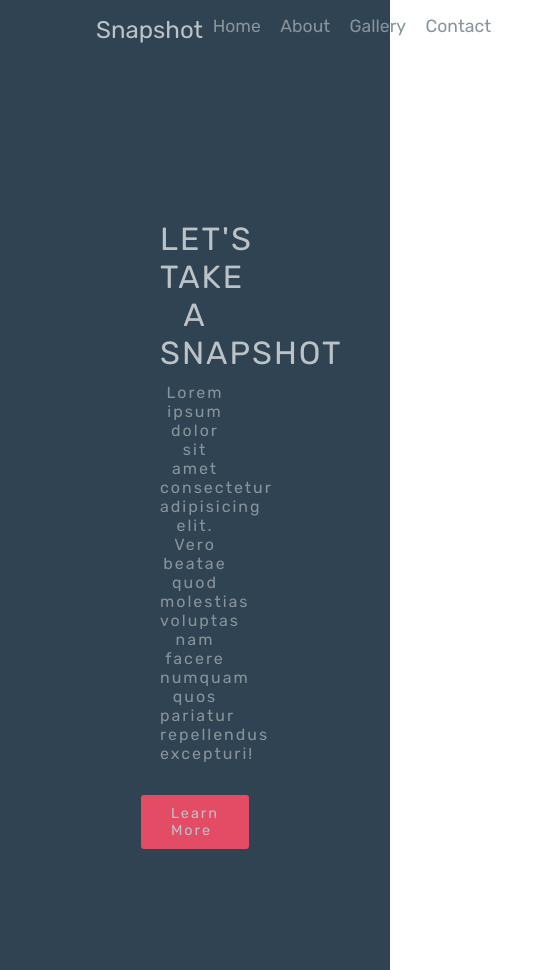
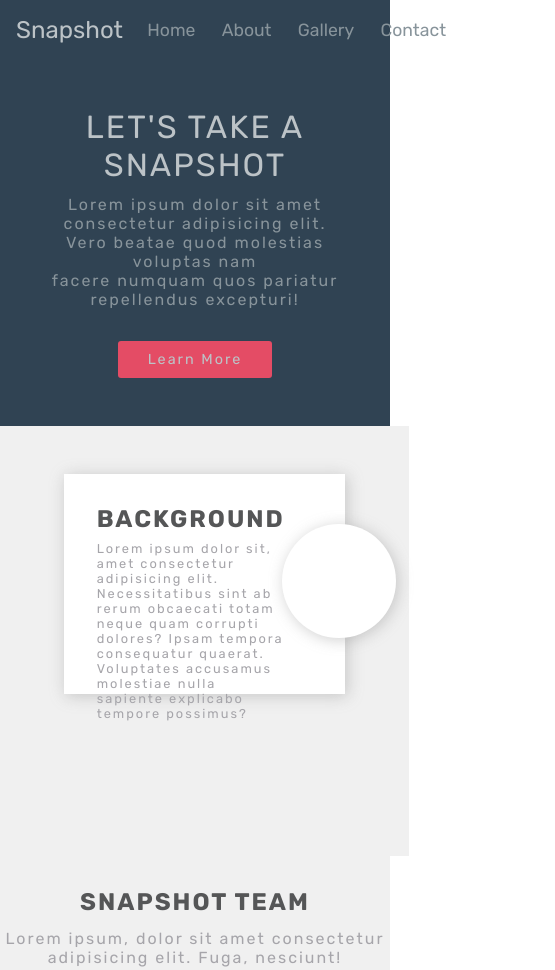
Before and after one commit to CDiala/responsive_website, a plain HTML site: page index.html in a window 390 px wide. Shown: the top 970 px of the page, 555 px wide, since content can reach past the window. Drawn offline with Linux system fonts and the light colour scheme.

Commit message:
navbar, and hero sections now responsive on mobile

```diff
--- a/styles.css
+++ b/styles.css
@@ -1,10 +1,10 @@
-@import url('https://fonts.googleapis.com/css2?family=Rubik:wght@400;700&display=swap');
+@import url("https://fonts.googleapis.com/css2?family=Rubik:wght@400;700&display=swap");
 
 * {
   margin: 0;
   padding: 0;
   box-sizing: border-box;
-    font-family: 'Rubik', sans-serif;
+  font-family: "Rubik", sans-serif;
 }
 
 div.nav-bar {
@@ -34,7 +34,7 @@ ul li {
 
 ul li a {
   text-decoration: none;
-    color: #88949B;
+  color: #88949b;
   padding: 0.5vw;
 }
 
@@ -64,7 +64,7 @@ div.hero-content-heading h3 {
 div.hero-content-heading p {
   text-align: center;
   padding-top: 0.7rem;
-    color: #88949B;
+  color: #88949b;
   font-size: 1rem;
   letter-spacing: 2px;
   font-weight: 300;
@@ -78,7 +78,7 @@ div.hero-content-btn {
 }
 
 div.hero-content-btn a {
-    background: #E44C65;
+  background: #e44c65;
   text-decoration: none;
   color: #bcc3c7;
   font-size: 0.9rem;
@@ -113,7 +113,7 @@ div.background h4 {
 }
 
 div.background p {
-    color: #A6A5AA;
+  color: #a6a5aa;
   padding-left: 2rem;
   font-size: 0.8rem;
   letter-spacing: 2px;
@@ -144,7 +144,7 @@ div.snapshot-team h2 {
 }
 
 div.snapshot-team p {
-    color: #A6A5AA;
+  color: #a6a5aa;
   font-size: 1rem;
   letter-spacing: 2px;
   padding-top: 0.8rem;
@@ -186,7 +186,7 @@ div.box3 {
 div.box3 h5 {
   text-align: center;
   padding-top: 2rem;
-    color: #E44C65;
+  color: #e44c65;
   font-size: 1rem;
 }
 
@@ -198,13 +198,12 @@ div.circle {
   border-radius: 50%;
   background: #bcc3c7;
   margin-top: 2rem;
-
 }
 
 div.box1 h5 {
   text-align: center;
   padding-top: 2rem;
-    color: #E44C65;
+  color: #e44c65;
   font-size: 1rem;
 }
 
@@ -225,7 +224,7 @@ div.gallery-content h4 {
 }
 
 div.gallery-content p {
-    color: #A6A5AA;
+  color: #a6a5aa;
   font-size: 1rem;
   letter-spacing: 2px;
   padding-top: 0.8rem;
@@ -264,7 +263,7 @@ div.footer-content h4 {
 }
 
 div.footer-content p {
-    color: #88949B;
+  color: #88949b;
   font-size: 1rem;
   letter-spacing: 2px;
   padding-top: 0.8rem;
@@ -302,7 +301,7 @@ input[type="email"] {
 }
 
 ::placeholder {
-    color: #A6A5AA;
+  color: #a6a5aa;
 }
 
 div.footer-textarea {
@@ -330,7 +329,7 @@ div.footer-btn {
 }
 
 div.footer-btn a {
-    background: #E44C65;
+  background: #e44c65;
   text-decoration: none;
   color: #f0f0f0;
   font-size: 0.9rem;
@@ -341,7 +340,72 @@ div.footer-btn a {
 
 div.footer h6 {
   text-align: center;
-    color: #88949B;
+  color: #88949b;
   font-size: 1rem;
   padding-top: 6rem;
 }
+
+div.nav-bar {
+  width: 100%;
+}
+
+/* mobile screens */
+@media screen and (max-width: 687px) {
+  /* navbar */
+  div.nav-bar {
+    align-items: center;
+    justify-content: space-between;
+    padding: 1rem;
+  }
+
+  ul li {
+    margin: 0 0 0 1.4rem;
+  }
+
+  /* hero section*/
+  div.hero-section {
+    padding: 3rem;
+  }
+
+  /* hero background */
+  div.hero-background {
+    display: inline-block; /*apply this*/
+    padding: 3rem;
+  }
+
+  div.background {
+    /* display: block; */
+    margin: auto;
+    width: 90%; /*apply this*/
+    padding: 15px 25px;
+    padding-right: 60px;
+  }
+
+  div.background h4,
+  div.background p {
+    padding-left: 0.5rem;
+  }
+
+  div.background h4 {
+    padding-bottom: 0.5rem;
+    padding-top: 1rem;
+    font-size: 1.5rem;
+  }
+
+  div.hero-background-pos {
+    float: right; /*apply this*/
+    /* left: 78%; */
+    left: 35px;
+    top: -170px;
+    width: 114px;
+    height: 114px;
+    position: relative;
+    /* top: 5px;
+    left: 5px; */
+  }
+
+  /* snapshot box */
+  div.snapshot-box-content {
+    flex-direction: column;
+  }
+}
```
Lines whose indentation alone changed are shown as unchanged.
